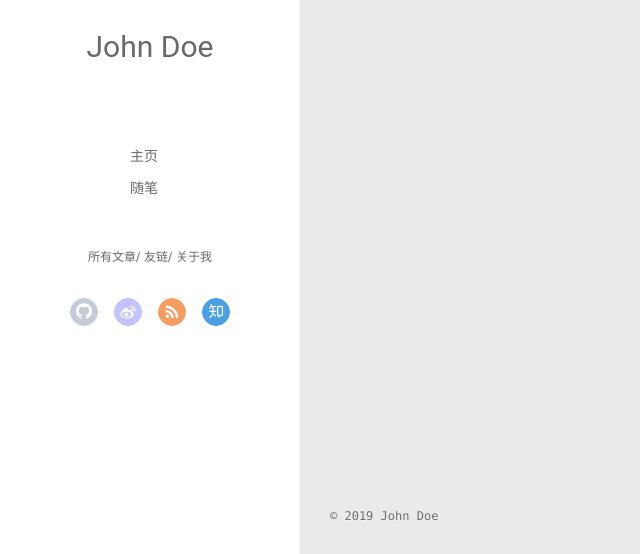
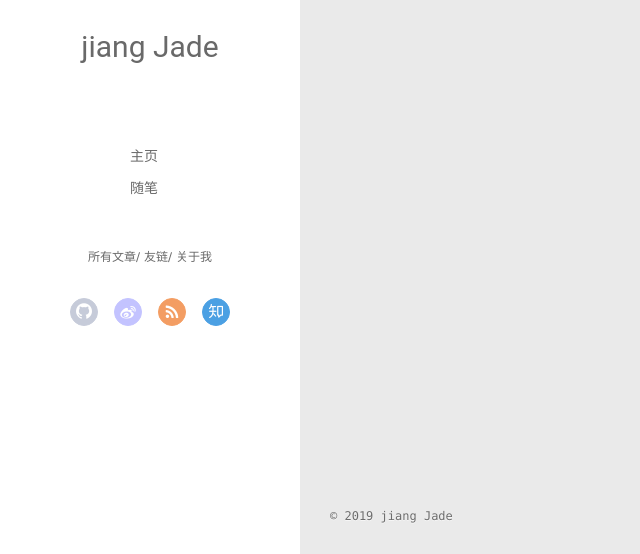
Before and after one commit to jiangJade/jiangJade.github.io, a plain HTML site: page archives/index.html in a window 1280 px wide. Shown: the part 243-797 px from the top of the page, 0-640 px from the left. Drawn offline with Linux system fonts and the light colour scheme; no server answers.

Commit message:
Site updated: 2019-10-31 19:24:21

```diff
--- a/archives/index.html
+++ b/archives/index.html
@@ -45,7 +45,7 @@
 			<img src="" class="js-avatar">
 		</a>
 		<hgroup>
-		  <h1 class="header-author"><a href="/">John Doe</a></h1>
+		  <h1 class="header-author"><a href="/">jiang Jade</a></h1>
 		</hgroup>
 
 
@@ -103,7 +103,7 @@
 				<img src="" class="js-avatar">
 			</div>
 			<hgroup>
-			  <h1 class="header-author js-header-author">John Doe</h1>
+			  <h1 class="header-author js-header-author">jiang Jade</h1>
 			</hgroup>
 
 
@@ -201,7 +201,7 @@
   <div class="outer">
     <div id="footer-info">
     	<div class="footer-left">
-    		&copy; 2019 John Doe
+    		&copy; 2019 jiang Jade
     	</div>
       	<div class="footer-right">
       		<a href="http://hexo.io/" target="_blank">Hexo</a>  Theme <a href="https://github.com/litten/hexo-theme-yilia" target="_blank">Yilia</a> by Litten
```
Also changed, not shown: 2019/10/31/hello-world/index.html (+3 -3 lines), archives/2019/10/index.html (+3 -3 lines), archives/2019/index.html (+3 -3 lines), index.html (+3 -3 lines).
